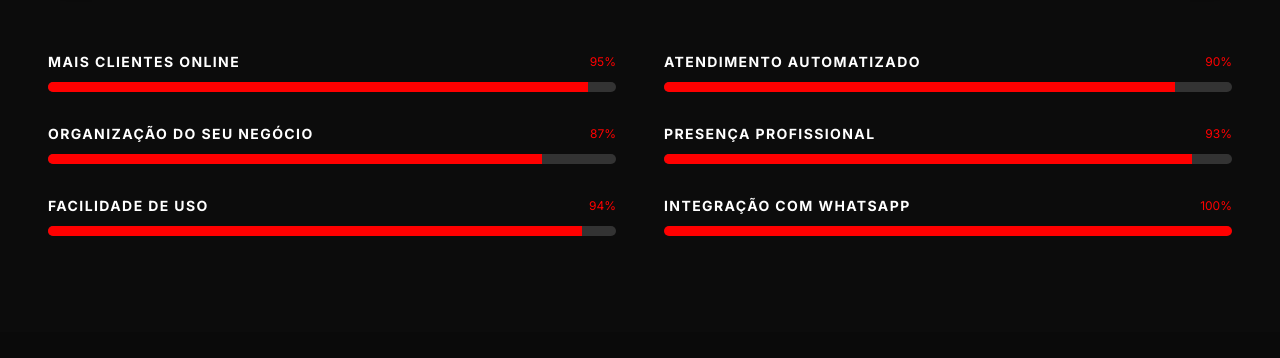
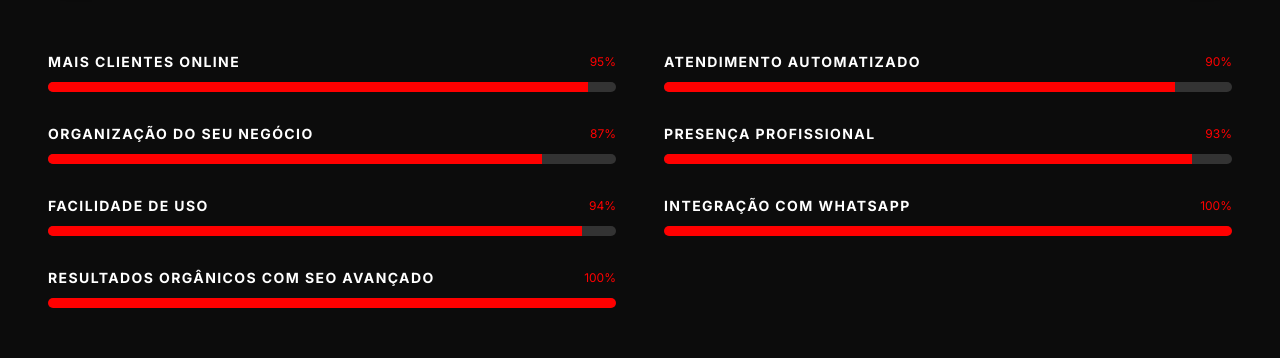
Before and after one commit to jrmacbrandt/J.Roberto, a React (Vite) app: page / in a window 1280 px wide. Shown: the part 2689-3047 px from the top of the page. Built offline with nearby package versions, Linux system fonts and the light colour scheme; a web font is replaced by a local one.

Commit message:
feat: adicionar barra de resultados orgânicos com SEO avançado

```diff
--- a/src/App.tsx
+++ b/src/App.tsx
@@ -364,6 +364,7 @@ const About = () => {
               { name: 'Presença profissional', level: 93 },
               { name: 'Facilidade de uso', level: 94 },
               { name: 'Integração com WhatsApp', level: 100 },
+              { name: 'Resultados Orgânicos com SEO avançado', level: 100 },
             ].map((skill) => (
               <div key={skill.name} className="skill-item">
                 <div className="flex justify-between items-center mb-2">
```
